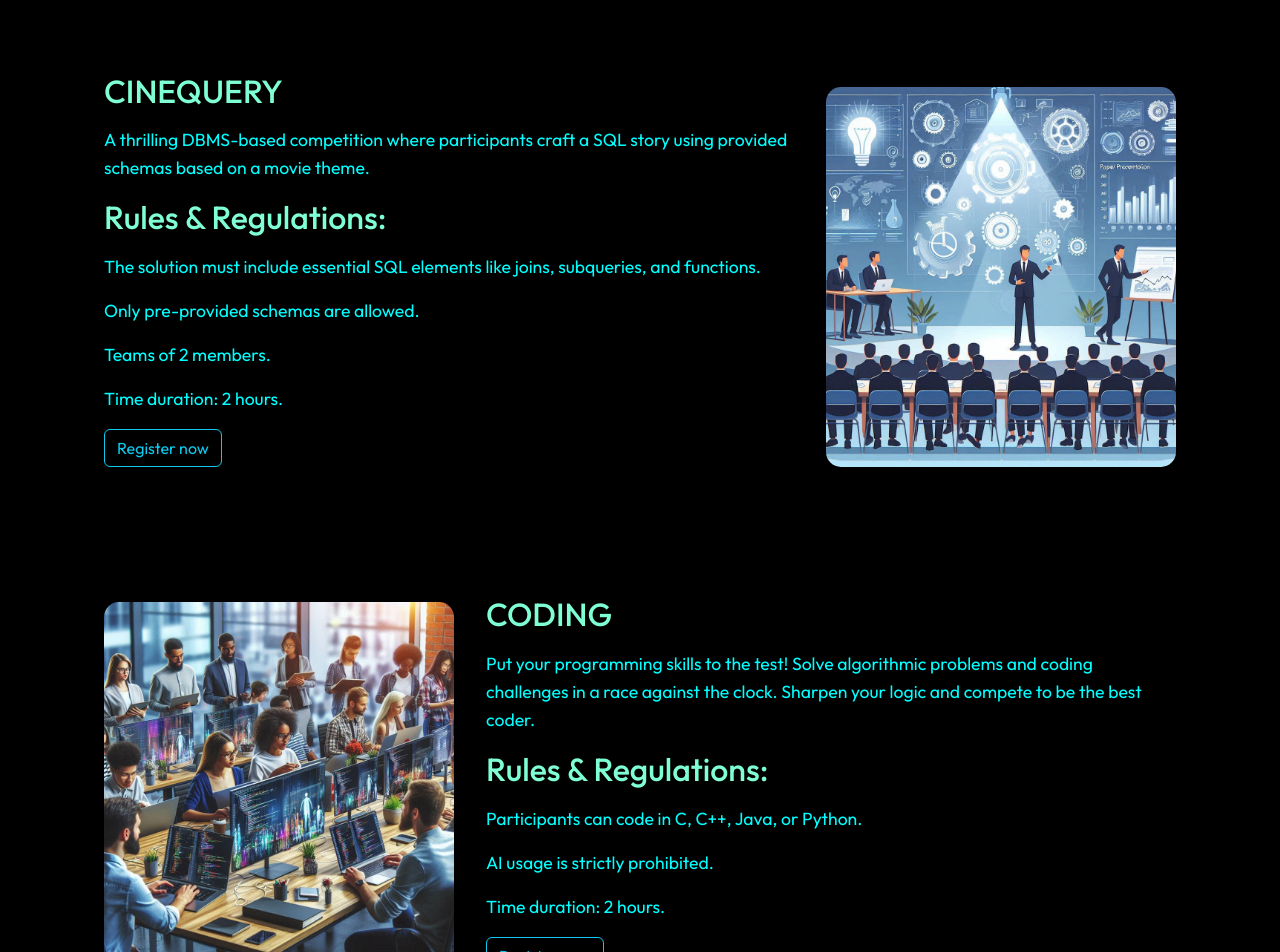
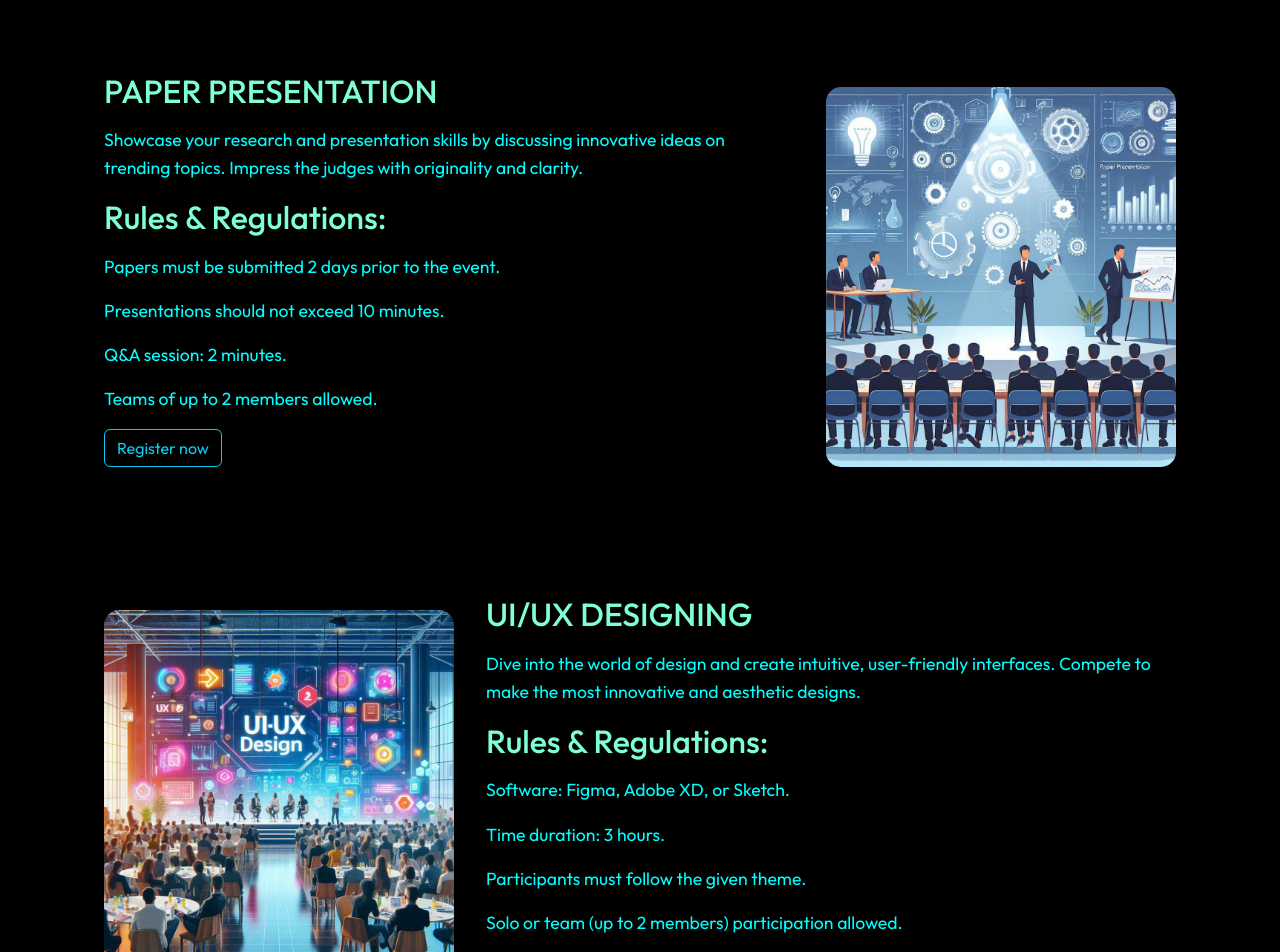
Before and after one commit to ShashwanthN/CYBERNAUTIX-25, a React (Vite) app: page /tech in a window 1280 px wide. Shown: the part 740-1692 px from the top of the page. Built offline with nearby package versions, Linux system fonts and the light colour scheme; a web font is replaced by a local one.

Commit message:
save change

```diff
--- a/src/contact/Contact.css
+++ b/src/contact/Contact.css
@@ -89,16 +89,6 @@
   transform: translateY(-3px);
 }
 
-.map-pin-wrapper {
-  display: flex;
-  flex-direction: column;
-  align-items: center;
-  gap: 10px;
-  width: 100%;
-  margin-bottom: 3%;
-
-}
-
 .map-section {
   display: flex;
   justify-content: center;
@@ -115,13 +105,13 @@
 
 .map-container {
   width: 100%;
-  height:110%;
+  height: 100%;
   border: none;
 }
 
 .contact-info {
-  margin-top:30px;
-  color:white;
+  margin-top: 30px;
+  color: white;
   text-align: center;
 }
 
@@ -158,6 +148,7 @@
   }
 }
 
+/* Responsive Design */
 @media (max-width: 1024px) {
   .contact-container {
     flex-direction: column;
--- a/src/event/NonTechnical.jsx
+++ b/src/event/NonTechnical.jsx
@@ -19,7 +19,7 @@ function NonTecnical() {
               <TiltedCard imageSrc={tt}/>
             </div>
             <div className="content" style={{ flex: '1' }}>
-              <h2>CODING</h2>
+              <h2>TWIST TALES</h2>
               <p className='des'>Unleash your creativity and storytelling skills! Participants craft a
                 short story with an unexpected twist based on a given prompt.
               </p>
--- a/src/event/Technical.jsx
+++ b/src/event/Technical.jsx
@@ -1,7 +1,9 @@
 import './Technical.css';
 import logo from '../assets/coding_img.jpg';
 import pp from '../assets/paper_img.jpg';
-import uiux from '../assets/uiux_img.jpg';
+import uiux_img from '../assets/uiux_img.jpg';
+import cq from '../assets/cq.jpg';
+
 import TiltedCard from '../blocks/Components/TiltedCard/TiltedCard';
 import { useNavigate } from 'react-router-dom';
 
@@ -42,13 +44,13 @@ const Technical = () => {
       {/* Second section - Text on left, image on right */}
       <section className="technical-section stacked">
         <div className="content">
-          <h2>CINEQUERY</h2>
-          <p>A thrilling DBMS-based competition where participants craft a SQL story using provided schemas based on a movie theme.</p>
+          <h2>PAPER PRESENTATION</h2>
+          <p>Showcase your research and presentation skills by discussing innovative ideas on trending topics. Impress the judges with originality and clarity.</p>
           <h2>Rules & Regulations:</h2>
-          <p>The solution must include essential SQL elements like joins, subqueries, and functions.</p>
-          <p>Only pre-provided schemas are allowed.</p>
-          <p>Teams of 2 members.</p>
-          <p>Time duration: 2 hours.</p>
+          <p>Papers must be submitted 2 days prior to the event.</p>
+          <p>Presentations should not exceed 10 minutes.</p>
+          <p>Q&A session: 2 minutes.</p>
+          <p>Teams of up to 2 members allowed.</p>
           <button
             type="button"
             className="btn btn-outline-info"
@@ -64,17 +66,17 @@ const Technical = () => {
       {/* Third section - Different layout with image centered */}
       <section className="technical-section">
         <div className="image-container">
-          <TiltedCard imageSrc={logo}/>
+          <TiltedCard imageSrc={uiux_img}/>
         </div>
         <div className="content">
-          <h2>CODING</h2>
-          <p className='des'>Put your programming skills to the test! Solve algorithmic problems and coding challenges in a race against the clock.
-            Sharpen your logic and compete to be the best coder.
+          <h2>UI/UX DESIGNING</h2>
+          <p className='des'>Dive into the world of design and create intuitive, user-friendly interfaces. Compete to make the most innovative and aesthetic designs.
           </p>
           <h2>Rules & Regulations:</h2>
-          <p>Participants can code in C, C++, Java, or Python.</p>
-          <p>AI usage is strictly prohibited.</p>
-          <p>Time duration: 2 hours.</p>
+          <p>Software: Figma, Adobe XD, or Sketch.</p>
+          <p>Time duration: 3 hours.</p>
+          <p>Participants must follow the given theme.</p>
+          <p>Solo or team (up to 2 members) participation allowed.</p>
           <button
             type="button"
             className="btn btn-outline-info"
@@ -103,7 +105,7 @@ const Technical = () => {
           </button>
         </div>
         <div className="image-container">
-          <TiltedCard imageSrc={pp}/>
+          <TiltedCard imageSrc={cq}/>
         </div>
       </section>
     </div>
```
Also changed, not shown: src/assets/cq.jpg (added).
